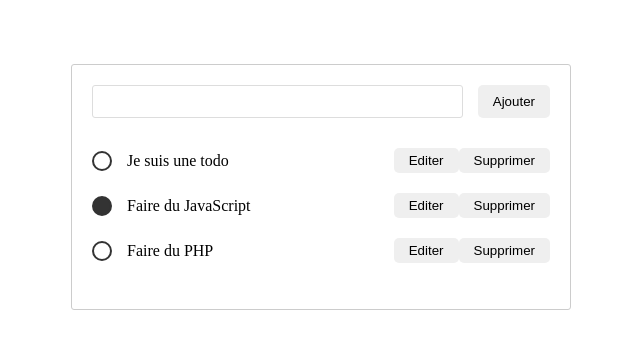
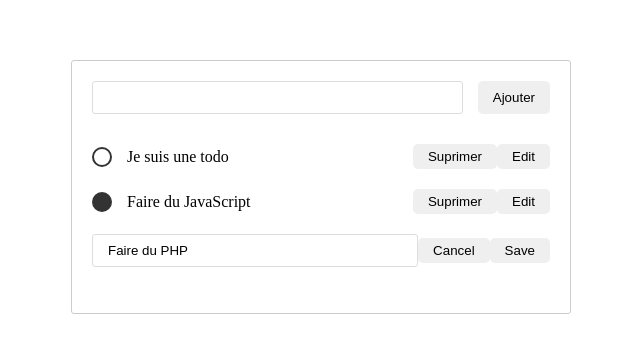
Before and after one commit to salamisodikiolawale/todos, a website built with webpack: page src/index.html in a window 1280 px wide. Shown: the part 213-566 px from the top of the page, without its empty margins (319-959 px from the left). Built offline with nearby package versions, Linux system fonts and the light colour scheme.

Commit message:
add edit add cancel

```diff
--- a/src/index.js
+++ b/src/index.js
@@ -13,11 +13,13 @@ const todos = [
     },
     {
         text: 'Faire du JavaScript',
-        done: true
+        done: true,
+        editMode: false
     },
     {
         text: 'Faire du PHP',
-        done: false
+        done: false,
+        editMode: true
     }
 ];
 
@@ -28,12 +30,16 @@ form.addEventListener('submit', (event) => {
 
     //Invocation
     addTodo(value);
-    displayTodo();
 });
 
 const displayTodo = () => {
     const todosNode = todos.map((todo, index) => {
-        return createTodoElement(todo, index);
+        if(todo.editMode) {
+            return createTodoEditElement(todo, index);
+        } else {
+            return createTodoElement(todo, index);
+        }
+
     });
     ul.innerHTML="";
     ul.append(...todosNode);
@@ -44,17 +50,56 @@ const displayTodo = () => {
 
 const createTodoElement = (todo, index) => {
     const li = document.createElement('li');
+    const btnDelete = document.createElement('button');
+    btnDelete.innerHTML="Suprimer";
+
+    const btnEdit = document.createElement('button');
+    btnEdit.innerHTML = "Edit";
+    //Systeme de closure
+    btnDelete.addEventListener("click", (event) => {
+    event.stopPropagation();//stop la propagation de leven
+        deleteTodo(index);
+    });
+
+    btnEdit.addEventListener("click", (event) =>{
+        event.stopPropagation();
+        toggleEditMode(index);
+    });
+
     li.innerHTML = `
         <span class="todo ${todo.done ? 'done' : ''}"></span>
         <p>${todo.text }</p>
-        <button>Editer</button>
-        <button>Supprimer</button>
     `;
+    li.addEventListener("click", (event) => {
+        toggleTodo(index);
+    });
+
+    li.append(btnDelete, btnEdit);
+
     return li;
 };
 
-//Invocation de la méthode
-displayTodo();
+const createTodoEditElement = (todo, index) => {
+    const li = document.createElement('li');
+    const input = document.createElement("input");
+    input.type = "text";
+    input.value = todo.text;
+
+    const btnSave = document.createElement('button');
+    btnSave.innerHTML = "Save";
+    const btnCancel = document.createElement('button');
+    btnCancel.innerHTML = "Cancel";
+    btnCancel.addEventListener("click", (event) => {
+        event.stopPropagation();
+        toggleEditMode(index);
+    });
+    btnSave.addEventListener("click", () => {
+        editTodo(index, input);
+    });
+
+    li.append(input, btnCancel, btnSave);
+    return li;
+};
 
 
 const addTodo = (text) => {
@@ -62,4 +107,31 @@ const addTodo = (text) => {
         text, //equivaut à faire text:text
         done: false
     });
+    displayTodo();
 }
+
+const deleteTodo  =  (index) => {
+    todos.splice(index, 1);
+    displayTodo();
+}
+
+//Si false passe à true sinon false
+const toggleTodo = (index) => {
+    todos[index].done = !todos[index].done;
+    displayTodo();
+}
+
+const toggleEditMode = index => {
+    todos[index].editMode = !todos[index].editMode;;
+    displayTodo();
+}
+
+const editTodo = (index, input) => {
+    const value = input.value;
+    todos[index].text = value;
+    todos[index].editMode = false;
+    displayTodo();
+}
+
+//Invocation de la méthode
+displayTodo();
--- a/src/style.css
+++ b/src/style.css
@@ -42,6 +42,10 @@ input {
     border-radius: 3px;
 }
 
+li input{
+    flex: 1;
+}
+
 form input{
     flex: 1;
     margin-right: 15px;
```
